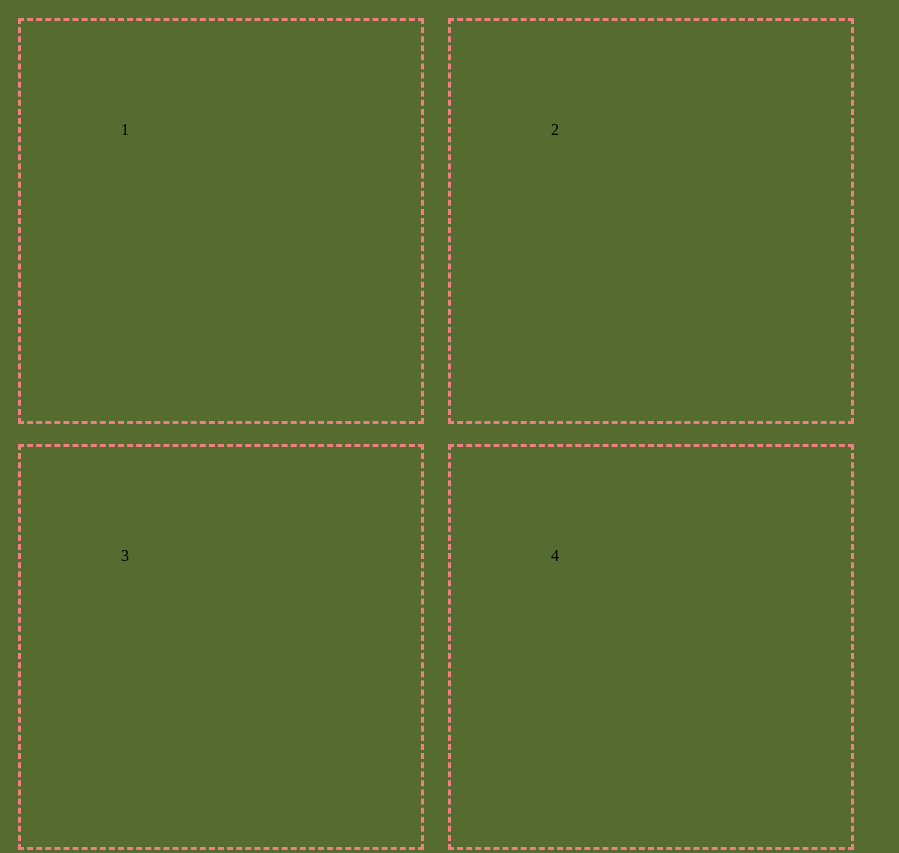
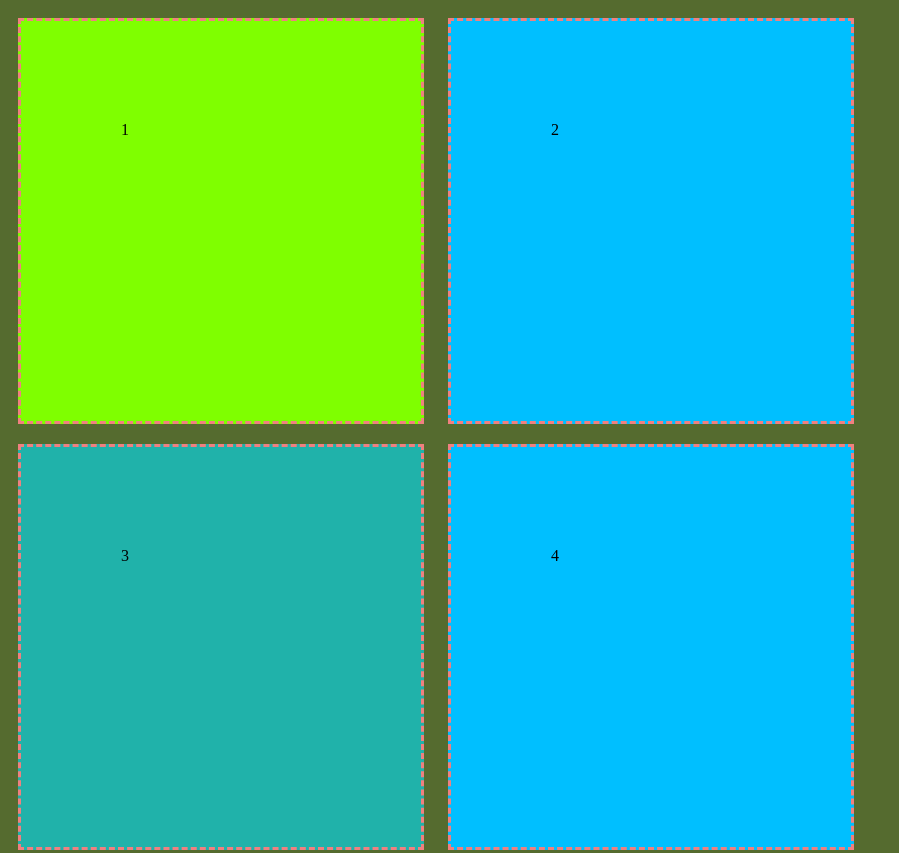
Before and after one commit to Anos462/cit85, a plain HTML site: page 001/homework/04/manydivs/index.html in a window 1280 px wide. Shown: the top 853 px of the page, without its empty margins (0-899 px from the left). Drawn offline with Linux system fonts and the light colour scheme.

Commit message:
many divs

```diff
--- a/001/homework/manydivs/index.html
+++ b/001/homework/04/manydivs/index.html
@@ -6,7 +6,7 @@
     <link rel="stylesheet" href="main.css">
 </head>
 <body>
-<div>1</div>
+<div id="first">1</div>
 <div>2</div>
 <div>3</div>
 <div>4</div>
@@ -15,6 +15,6 @@
 <div>7</div>
 <div>8</div>
 <div>9</div>
-<div>10</div>
+<div id="last">10</div>
 </body>
 </html>
--- /dev/null
+++ b/001/homework/04/manydivs/main.css
@@ -0,0 +1,38 @@
+body {
+    background-color: darkolivegreen;
+}
+
+div {
+    display: inline-block;
+    margin: 10px;
+    padding: 100px;
+    border: dashed 3px lightcoral;
+    width: 200px;
+    height: 200px;
+}
+
+div#first {
+    background-color: chartreuse;
+    margin: 10px;
+    padding: 100px;
+    border: dashed 3px lightcoral;
+    width: 200px;
+    height: 200px;
+}
+
+div#last {
+    background-color: red;
+    margin: 10px;
+    padding: 100px;
+    border: dashed 3px lightcoral;
+    width: 200px;
+    height: 200px;
+}
+
+div:nth-child(odd) {
+    background-color: lightseagreen;
+}
+
+div:nth-child(even) {
+    background-color: deepskyblue;
+}
--- a/001/homework/manydivs/main.css
+++ /dev/null
@@ -1,14 +0,0 @@
-body {
-    background-color: darkolivegreen;
-}
-
-div {
-    display: inline-block;
-    margin: 10px;
-    padding: 100px;
-    border: dashed 3px lightcoral;
-    width: 200px;
-    height: 200px;
-}
-
-div
```
